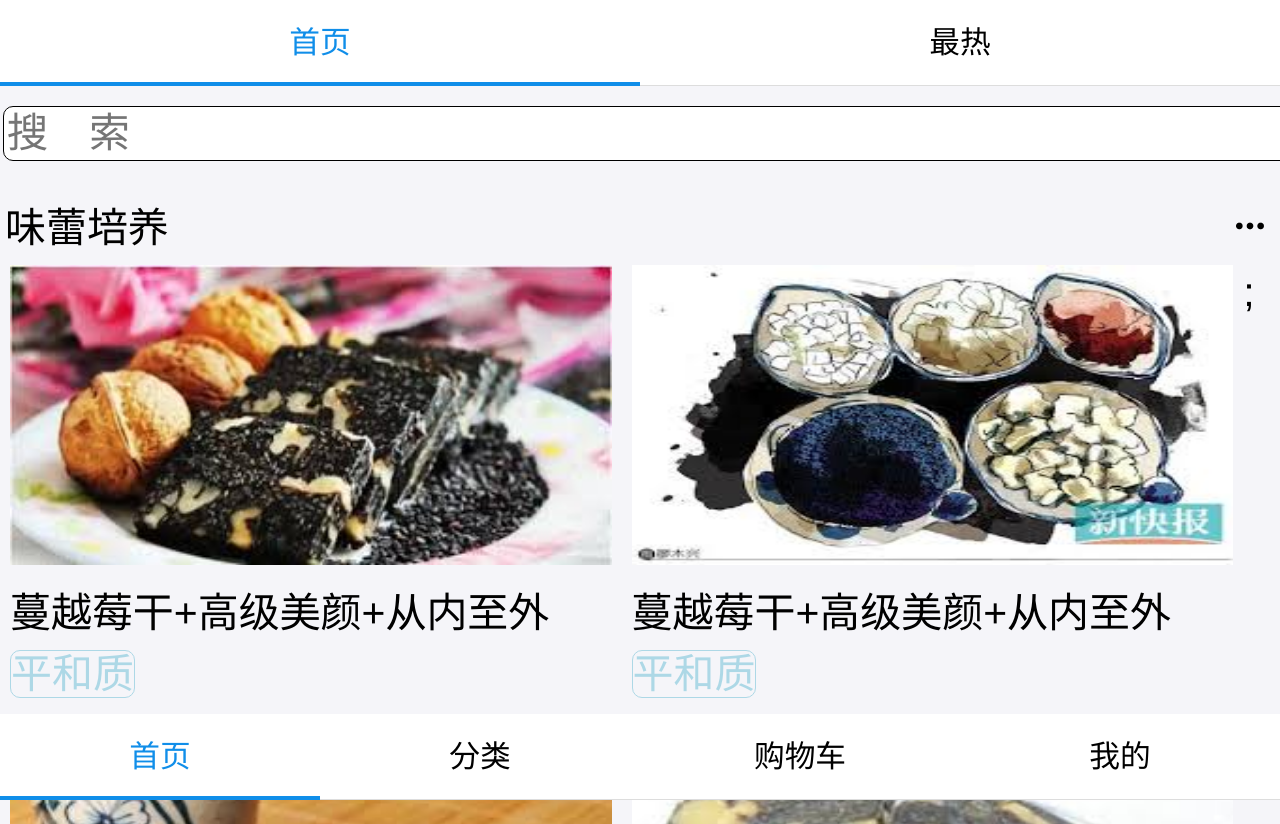
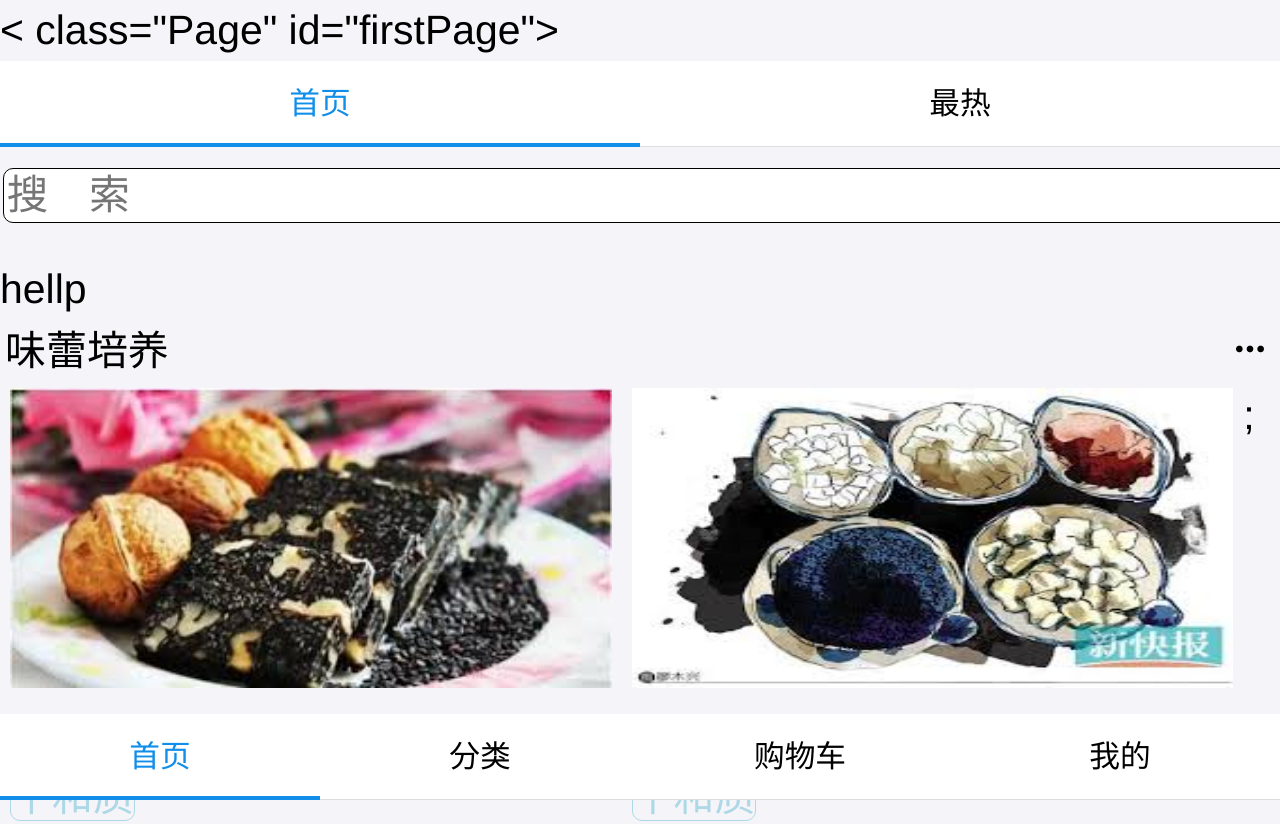
Before and after one commit to fengyy51/fe_jiankang, a website: page index.html in a window 1280 px wide. Shown: the top 824 px of the page. Drawn offline with nearby package versions, Linux system fonts and the light colour scheme; files that its build step writes are made by us from their sources.

Commit message:
尝试解决冲突

```diff
--- a/index.html
+++ b/index.html
@@ -4,7 +4,7 @@
 
 
 <body>
-    <div class="Page" id="firstPage">
+    < class="Page" id="firstPage">
 		@@include('Page/include/header.html')
         <!--  <!--    <!-- 首页 最热tab -->
             <div class=" header am-search-inpage am-input-autoclear">
@@ -18,7 +18,7 @@
                     </div>
                 </div>
             </div>
-
+		<div>hellp</div>
 
 
 
```
